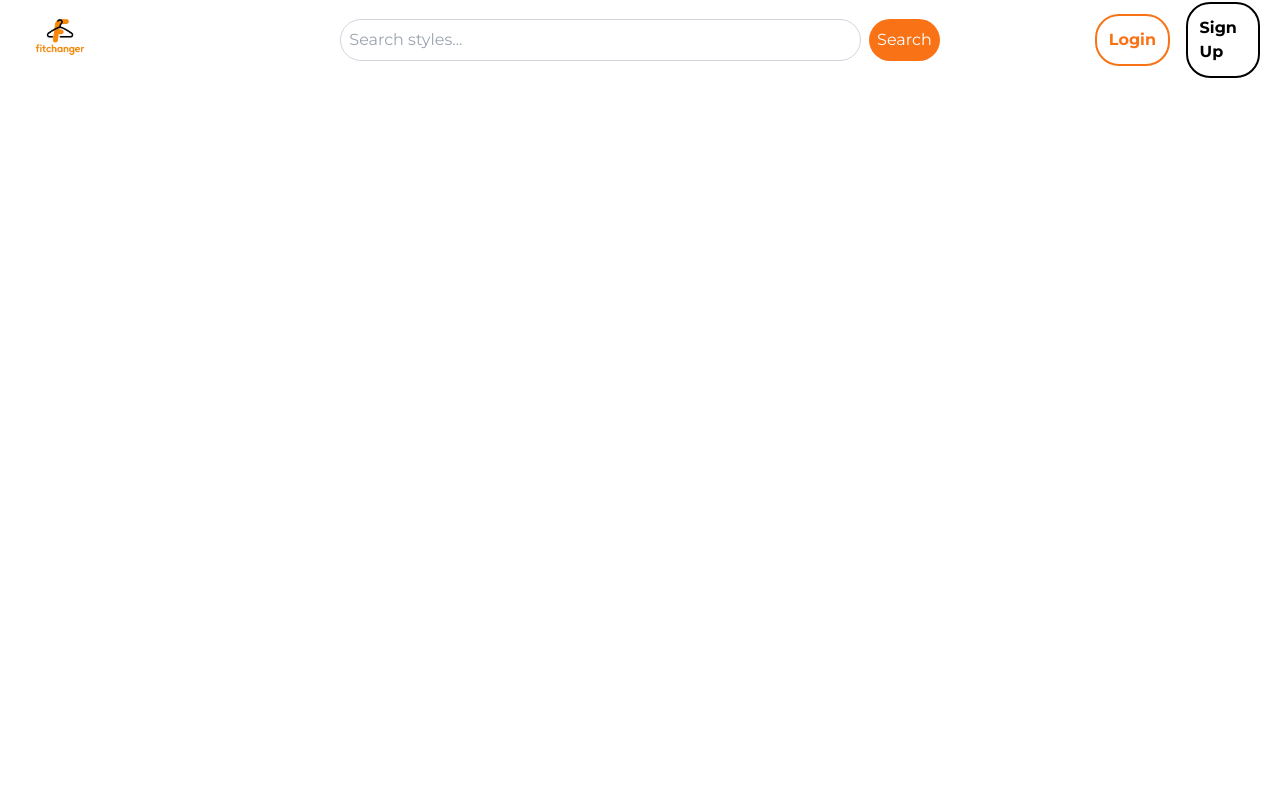
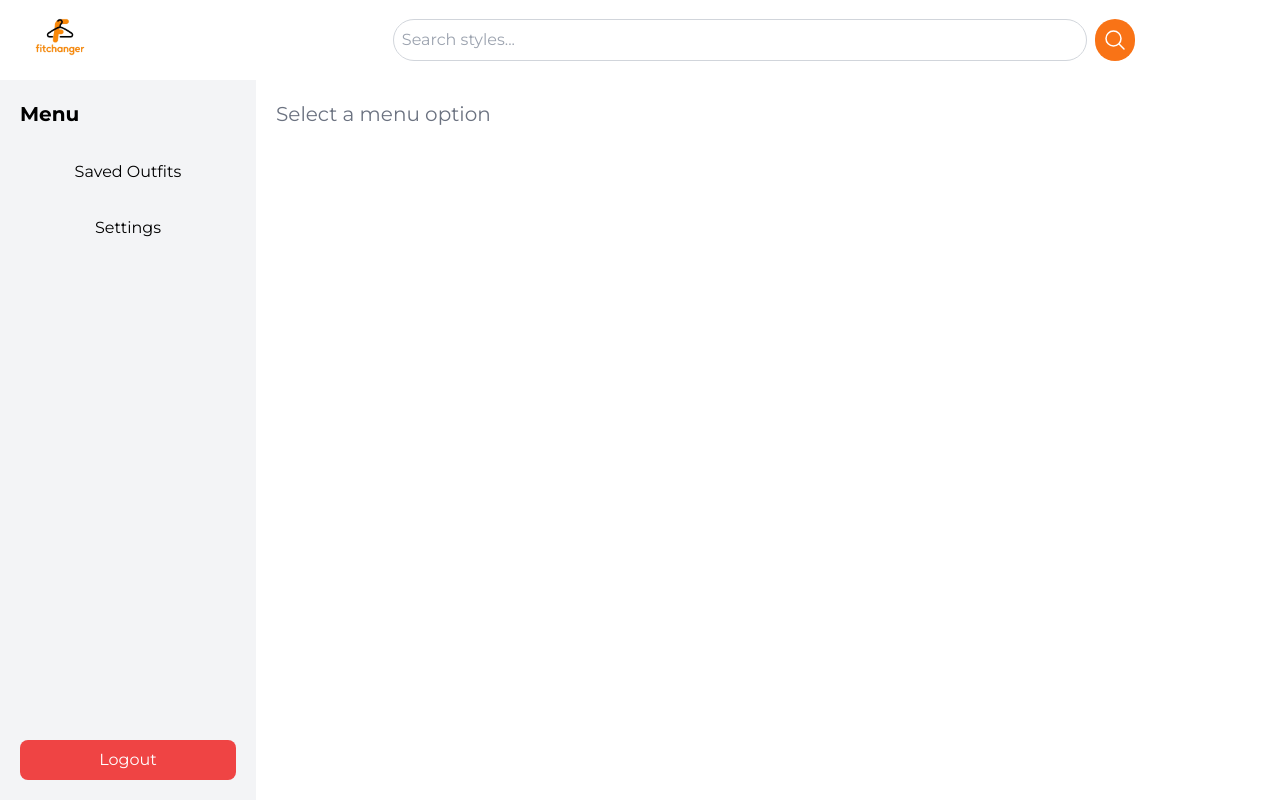
Before and after one commit to degviela/fitchanger, a React (Create React App) app: page /profile in a window 1280 px wide. Built offline with nearby package versions, Linux system fonts and the light colour scheme.

Commit message:
profiile screen
.

```diff
--- a/src/App.js
+++ b/src/App.js
@@ -5,6 +5,7 @@ import Header from "./components/Header/Header";
 import Landing from "./Pages/Landing";
 import Login from "./Pages/Login";
 import Register from "./Pages/Register";
+import Profile from "./Pages/Profile";
 
 function App() {
     return (
@@ -16,6 +17,7 @@ function App() {
                     <Route path="/login" element={<Login />} />
                     <Route path="/register" element={<Register />} />
                     <Route path="/demo" element={<Stickman />} />
+                    <Route path = "/profile" element={<Profile />} />
                     {/* Add more routes as needed */}
                 </Routes>
         </Router>
--- /dev/null
+++ b/src/Pages/Profile.jsx
@@ -0,0 +1,12 @@
+import React from 'react';
+import ProfileScreen from "../components/Profile/ProfileScreen";
+
+const Profile = () => {
+    return (
+        <div className="w-screen h-screen flex justify-end items-end">
+            <ProfileScreen />
+        </div>
+    );
+};
+
+export default Profile;
--- a/src/components/Header/Header.jsx
+++ b/src/components/Header/Header.jsx
@@ -8,7 +8,7 @@ const Header = () => {
 
     useEffect(() => {
         // Hide buttons on login and register pages
-        if (location.pathname === '/login' || location.pathname === '/register') {
+        if (location.pathname === '/login' || location.pathname === '/register' || location.pathname === '/profile') {
             setShowButtons(false);
         } else {
             setShowButtons(true);
@@ -44,20 +44,22 @@ const Header = () => {
                         placeholder="Search styles..."
                         value={searchQuery}
                         onChange={handleSearchChange}
-                        className="w-[80%] sm:w-[70%] p-2 rounded-3xl border border-gray-300 focus:outline-none focus:ring-2 focus:ring-orange-500"
+                        className="max-w-[80%] sm:w-[70%] p-2 rounded-3xl border border-gray-300 focus:outline-none focus:ring-2 focus:ring-orange-500"
                     />
                     <button
                         type="submit"
                         className="ml-2 p-2 bg-orange-500 text-white rounded-3xl hover:bg-orange-600 transition duration-300"
                     >
-                        Search
+                        <svg xmlns="http://www.w3.org/2000/svg" fill="none" viewBox="0 0 24 24" strokeWidth={1.5} stroke="currentColor" className="size-6">
+                            <path strokeLinecap="round" strokeLinejoin="round" d="m21 21-5.197-5.197m0 0A7.5 7.5 0 1 0 5.196 5.196a7.5 7.5 0 0 0 10.607 10.607Z" />
+                        </svg>
                     </button>
                 </form>
             </div>
 
             {/* Buttons Section */}
             {showButtons && (
-                <div className="flex w-[30%] md:w-[20%] h-[100%] space-x-2 sm:space-x-4 justify-end items-center text-black font-bold">
+                <div className="flex w-[30%] md:w-[30%] h-[100%] space-x-2 sm:space-x-4 justify-end items-center text-black font-bold">
                     <Link
                         to="/login"
                         onClick={() => setShowButtons(false)}
--- /dev/null
+++ b/src/components/Profile/ProfileScreen.jsx
@@ -0,0 +1,76 @@
+import React, { useState } from 'react';
+import { Link } from 'react-router-dom';
+
+const ProfileScreen = () => {
+    // State to track the selected section
+    const [selectedSection, setSelectedSection] = useState('');
+
+    // Function to handle section changes
+    const handleSectionChange = (section) => {
+        setSelectedSection(section);
+    };
+
+    return (
+        <div className="w-full h-[90%] flex flex-row">
+            {/* Sidebar Section */}
+            <div className="w-[20%] h-full bg-gray-100 flex flex-col items-start p-5">
+                <h2 className="text-xl font-bold mb-6">Menu</h2>
+
+                {/* Sidebar Links */}
+                <ul className="space-y-4 w-full">
+                    <li>
+                        <button
+                            onClick={() => handleSectionChange('savedOutfits')}
+                            className="block w-full p-2 rounded-lg text-black hover:bg-orange-500 hover:text-white transition duration-300"
+                        >
+                            Saved Outfits
+                        </button>
+                    </li>
+                    <li>
+                        <button
+                            onClick={() => handleSectionChange('settings')}
+                            className="block w-full p-2 rounded-lg text-black hover:bg-orange-500 hover:text-white transition duration-300"
+                        >
+                            Settings
+                        </button>
+                    </li>
+                </ul>
+
+                {/* Spacer to push the logout button to the bottom */}
+                <div className="flex-grow"></div>
+
+                {/* Logout Button */}
+                <button className="w-full p-2 mt-4 bg-red-500 text-white rounded-lg hover:bg-red-600 transition duration-300">
+                    Logout
+                </button>
+            </div>
+
+            {/* Main Content Section */}
+            <div className="w-[80%] h-full p-5">
+                {selectedSection === 'savedOutfits' && (
+                    <div>
+                        <h2 className="text-2xl font-bold mb-4">Saved Outfits</h2>
+                        <p>Here are your saved outfits!</p>
+                        {/* Add more content or components related to saved outfits */}
+                    </div>
+                )}
+
+                {selectedSection === 'settings' && (
+                    <div>
+                        <h2 className="text-2xl font-bold mb-4">Settings</h2>
+                        <p>Here you can change your settings.</p>
+                        {/* Add more content or components related to settings */}
+                    </div>
+                )}
+
+                {!selectedSection && (
+                    <div>
+                        <h2 className="text-xl text-gray-500">Select a menu option</h2>
+                    </div>
+                )}
+            </div>
+        </div>
+    );
+};
+
+export default ProfileScreen;
```
